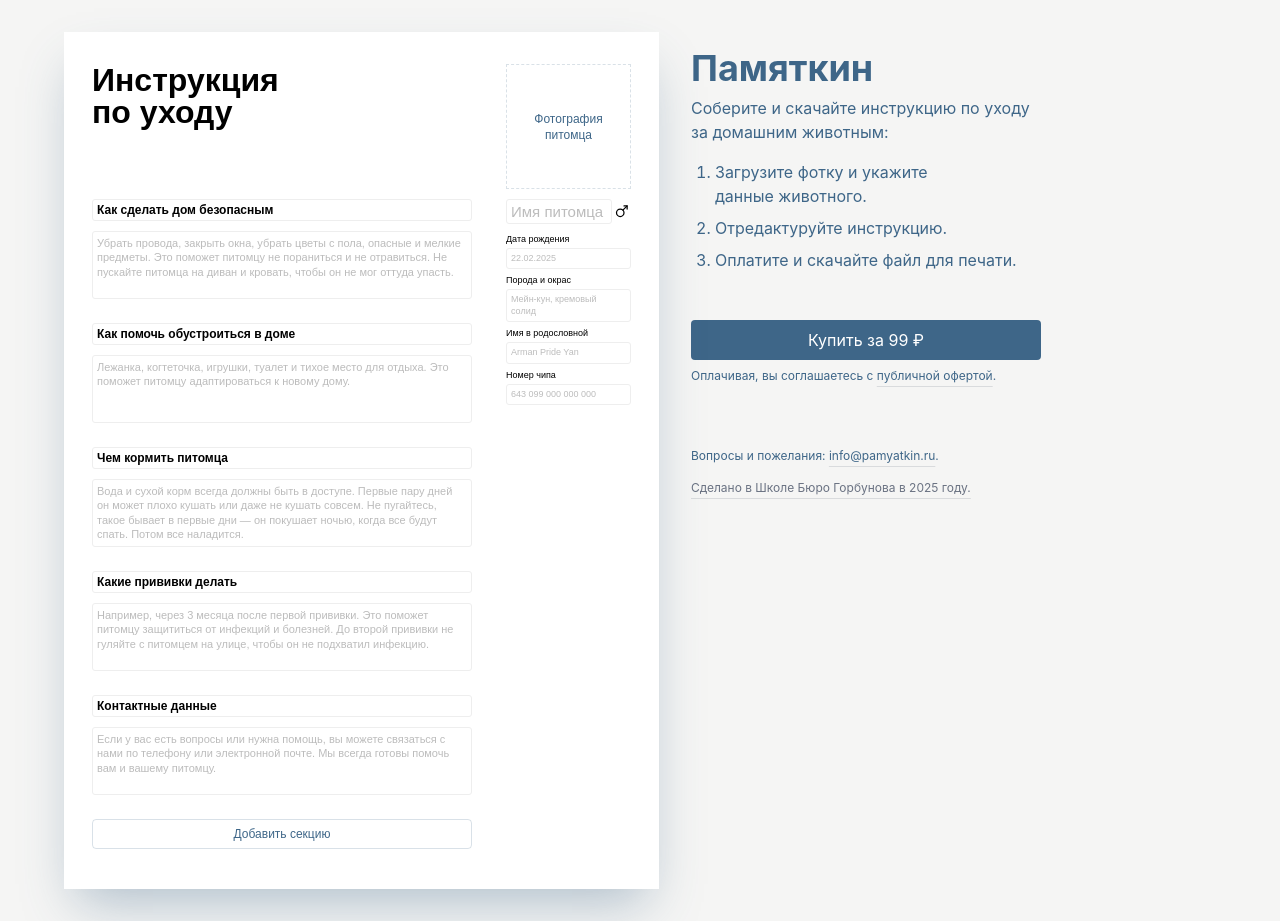
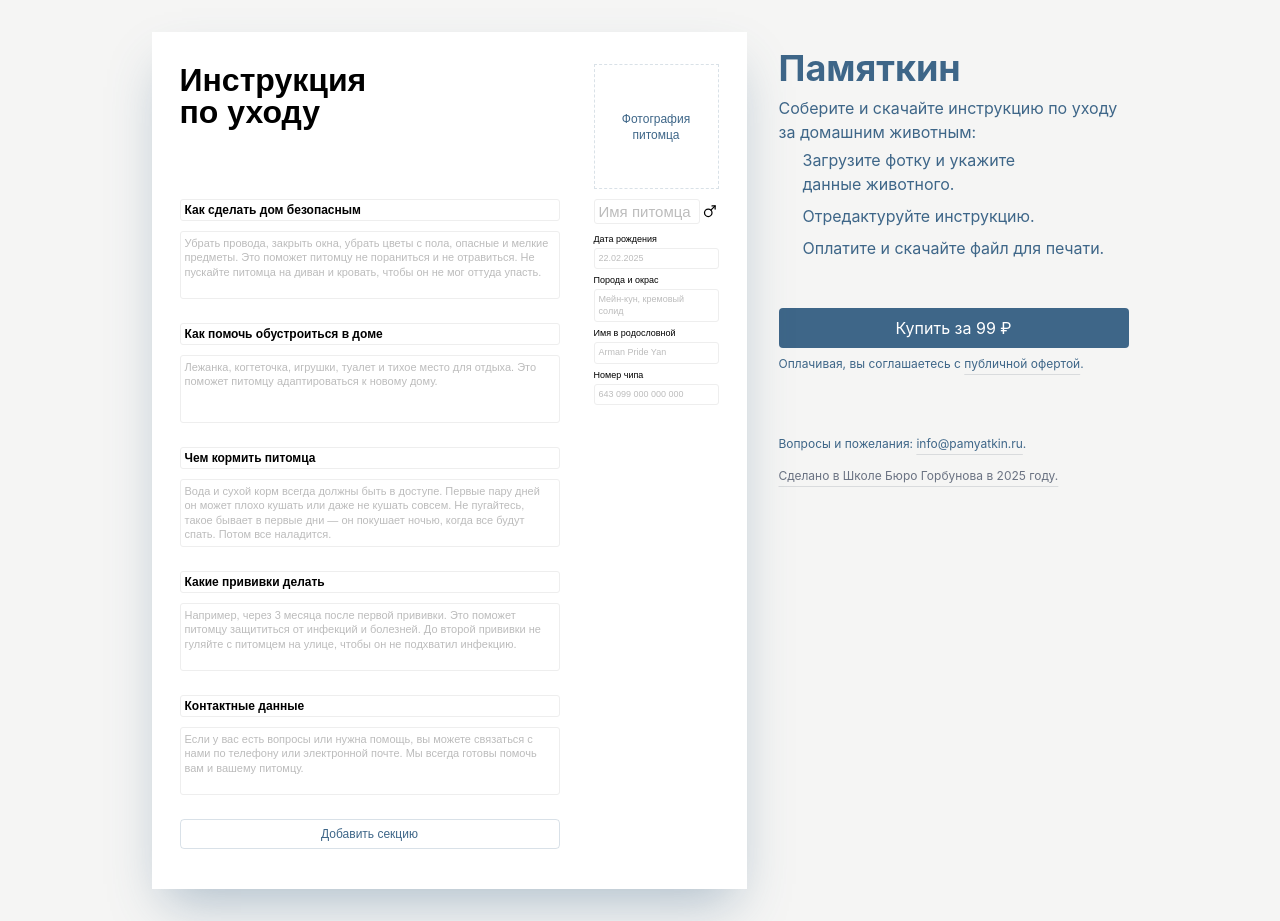
Before and after one commit to talyguryn/pamyatkin, a Next.js app: page / in a window 1280 px wide. Built offline with nearby package versions, Linux system fonts and the light colour scheme.

Commit message:
update layout

```diff
--- a/src/app/page.tsx
+++ b/src/app/page.tsx
@@ -70,7 +70,7 @@ export default function Home() {
   return (
     <div className="flex flex-col bg-stone-100">
       {/* two colums layout */}
-      <div className="flex justify-start gap-8 max-w-3xl px-16 py-8">
+      <div className="flex justify-start gap-8 px-16 py-8 mx-auto">
         {/* leaflet */}
         <div className="w-full">
           <Leaflet />
@@ -84,7 +84,7 @@ export default function Home() {
               <div>
                 Соберите и скачайте инструкцию по уходу за домашним животным:
               </div>
-              <ol className="space-y-2 mt-4 list-decimal pl-6">
+              <ol className="space-y-2 mt-1 pl-6">
                 <li>Загрузите фотку и укажите данные животного.</li>
                 <li>Отредактуруйте инструкцию.</li>
                 <li>Оплатите и скачайте файл для печати.</li>
@@ -104,8 +104,8 @@ export default function Home() {
                   return;
                 }
 
-                // setLeafletData(defaultLeafletData);
-                // localStorage.removeItem(leafletDataLocalStorageKey);
+                setLeafletData(defaultLeafletData);
+                localStorage.removeItem(leafletDataLocalStorageKey);
               }}
             >
               Очистить форму
```
